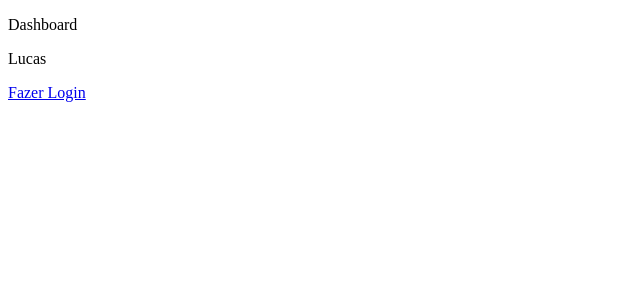
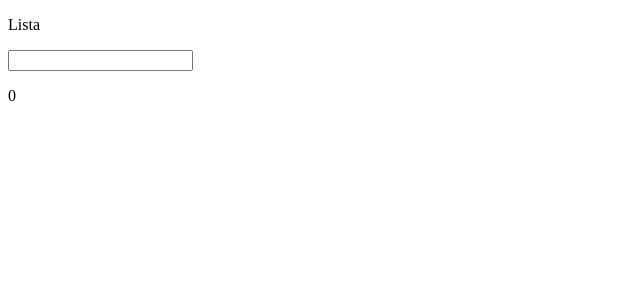
Before and after one commit to lzalvesdev/TarefasTs, a React (Vite) app: page /pagina-inicial in a window 1280 px wide. Shown: the top 300 px of the page, without its empty margins (0-640 px from the left). Built offline with nearby package versions, Linux system fonts and the light colour scheme.

Commit message:
partial commit

```diff
--- /dev/null
+++ b/mock/db.json
@@ -0,0 +1,34 @@
+{
+  "posts": [
+    {
+      "id": "1",
+      "title": "a title",
+      "views": 100
+    },
+    {
+      "id": "2",
+      "title": "another title",
+      "views": 200
+    },
+    {
+      "id": "4",
+      "title": "teste",
+      "views": 100
+    }
+  ],
+  "comments": [
+    {
+      "id": "1",
+      "text": "a comment about post 1",
+      "postId": "1"
+    },
+    {
+      "id": "2",
+      "text": "another comment about post 1",
+      "postId": "1"
+    }
+  ],
+  "profile": {
+    "name": "typicode"
+  }
+}
--- a/package.json
+++ b/package.json
@@ -24,6 +24,7 @@
     "eslint": "^8.57.0",
     "eslint-plugin-react-hooks": "^4.6.0",
     "eslint-plugin-react-refresh": "^0.4.6",
+    "json-server": "^1.0.0-beta.1",
     "typescript": "^5.2.2",
     "vite": "^5.2.0"
   }
--- a/src/app/pages/dashboard/Dashboard.tsx
+++ b/src/app/pages/dashboard/Dashboard.tsx
@@ -1,16 +1,70 @@
-import { useContext } from "react"
-import { Link } from "react-router-dom"
-import { UsuarioLogadoContext } from "../../shared/contexts"
+import { useCallback, useState } from "react"
+
+interface IListItem {
+  title: string;
+  isSelected: boolean;
+}
 
 export const Dashboard = () => {
+  const [lista, setLista] = useState<IListItem[]>([]);
 
-  const { nomeDoUsuario } = useContext(UsuarioLogadoContext)
+  const handleInputKeyDown: React.KeyboardEventHandler<HTMLInputElement> = useCallback((e) => {
+    if (e.key === 'Enter') {
+      if (e.currentTarget.value.trim().length === 0) return;
+
+      const value = e.currentTarget.value
+      e.currentTarget.value = '';
+
+      setLista((oldlista) => {
+        if (oldlista.some(ListItem => ListItem.title === value)) return oldlista;
+
+        return [...oldlista,
+        {
+          title: value,
+          isSelected: false,
+        }
+        ];
+      })
+    }
+  }, []);
 
   return (
     <>
-      <p>Dashboard</p>
-      <p>{nomeDoUsuario}</p>
-      <Link to='/entrar'>Fazer Login</Link>
+      <p>Lista</p>
+
+      <input
+        onKeyDown={handleInputKeyDown}
+        type="text"
+      />
+
+      <p>{lista.filter((ListItem) => ListItem.isSelected).length}</p>
+
+      <ul>
+        {lista.map((ListItem) => {
+          return <li key={ListItem.title}>
+            <input
+              type="checkbox"
+              checked={ListItem.isSelected}
+              onChange={() => {
+                setLista(oldLista => {
+                  return oldLista.map(oldListItem => {
+                    const newIsSelected = oldListItem.title === ListItem.title
+                      ? !oldListItem.isSelected
+                      : oldListItem.isSelected
+
+                    return {
+                      ...oldListItem,
+                      isSelected: newIsSelected
+                    }
+                  });
+                })
+              }}
+            />
+            {ListItem.title}
+          </li>
+        })}
+      </ul>
+
     </>
   )
 }
--- a/src/app/pages/login/Login.tsx
+++ b/src/app/pages/login/Login.tsx
@@ -1,10 +1,12 @@
 import { useState } from "react"
 import { ButtonLogin } from "./components/ButtonLogin"
 import { InputLogin } from "./components/InputLogin"
+import { useUsuarioLogado } from "../../shared/hooks"
 
 export const Login = () => {
   const [email, setEmail] = useState('')
   const [password, setPassword] = useState('')
+  const { nomeDoUsuario } = useUsuarioLogado();
 
   const handleEntrar = () => {
     console.log(email, password);
@@ -13,6 +15,7 @@
   return (
     <>
       <form action="">
+        <p>{nomeDoUsuario}</p>
 
         <InputLogin
           label="Email"
--- a/src/app/shared/contexts/UsuarioLogado.tsx
+++ b/src/app/shared/contexts/UsuarioLogado.tsx
@@ -1,7 +1,8 @@
-import { createContext } from "react";
+import { createContext, useCallback, useState } from "react";
 
 interface IUsuarioLogadoContextData {
   nomeDoUsuario: string,
+  logout: () => void;
 }
 
 interface IUsuarioLogadoProviderProps {
@@ -11,8 +12,14 @@
 export const UsuarioLogadoContext = createContext<IUsuarioLogadoContextData>({} as IUsuarioLogadoContextData);
 
 export const UsuarioLogadoProvider: React.FC<IUsuarioLogadoProviderProps> = ({ children }) => {
+  const [nome, setNome] = useState('')
+
+  const handleLogout = useCallback(() => {
+    console.log('logout')
+  }, [])
+
   return (
-    <UsuarioLogadoContext.Provider value={{ nomeDoUsuario: 'Lucas' }}>
+    <UsuarioLogadoContext.Provider value={{ nomeDoUsuario: nome, logout: handleLogout}}>
       {children}
     </UsuarioLogadoContext.Provider>
 
--- /dev/null
+++ b/src/app/shared/hooks/UseUsuarioLogado.ts
@@ -0,0 +1,7 @@
+import { useContext } from "react"
+import { UsuarioLogadoContext } from "../contexts"
+
+export const useUsuarioLogado = () => {
+  const context = useContext(UsuarioLogadoContext)
+  return context;
+}
--- a/src/app/shared/hooks/index.ts
+++ b/src/app/shared/hooks/index.ts
@@ -1 +1 @@
-export { };
+export * from './UseUsuarioLogado';
```
Also changed, not shown: 1 other file (tests, documents, lock files or other folders).
